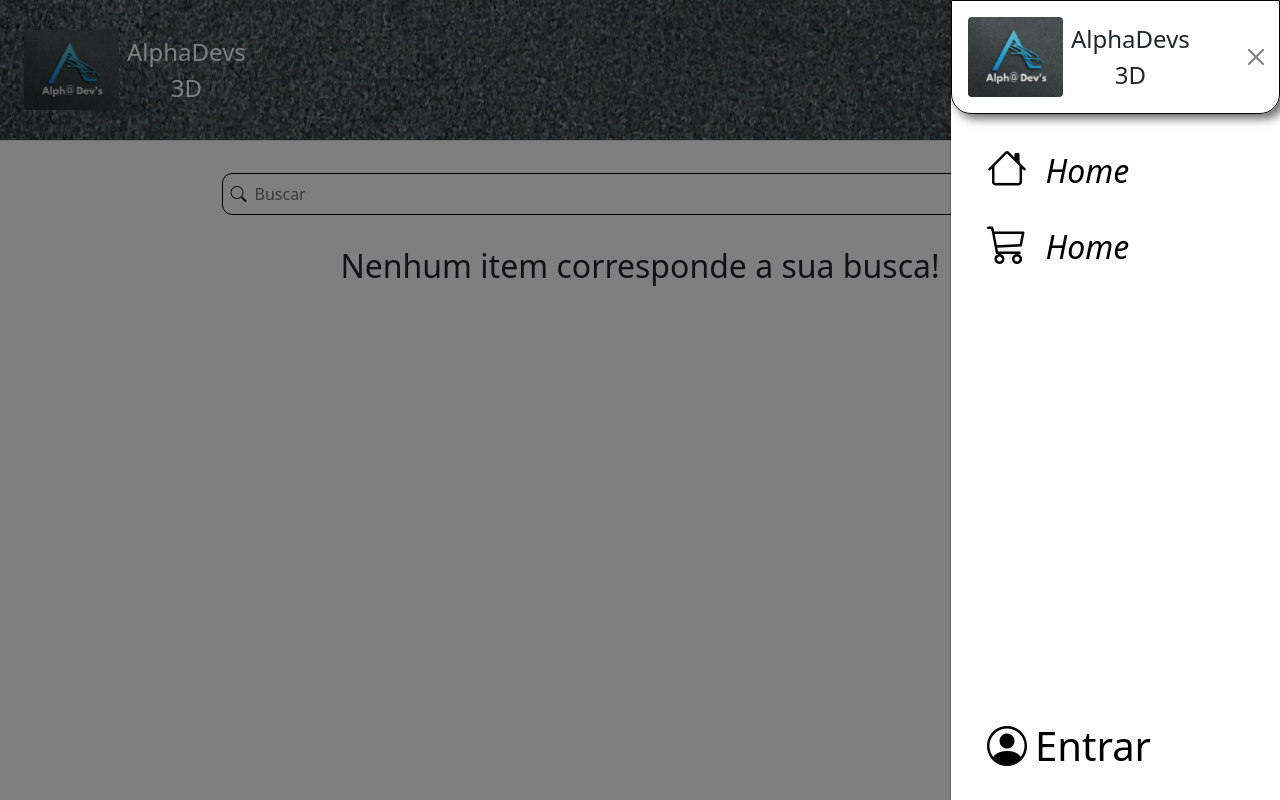
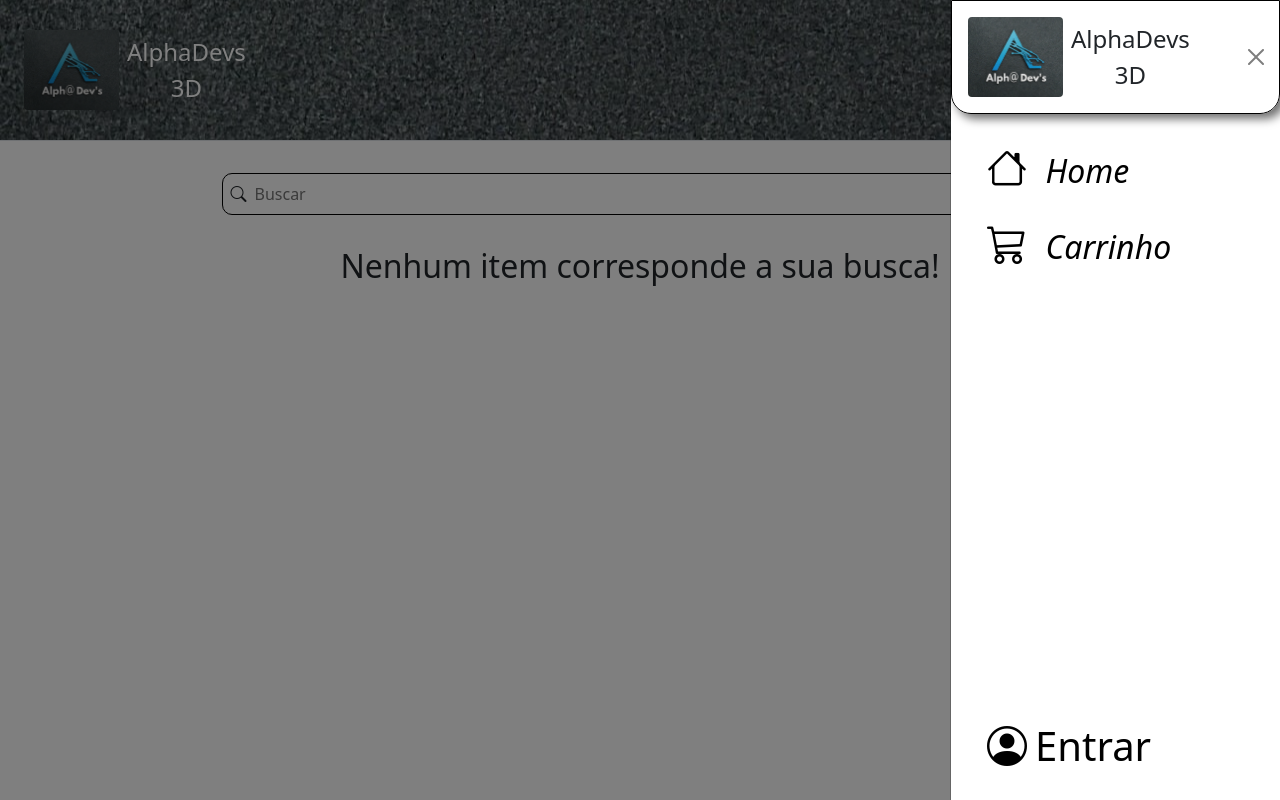
Before and after one commit to Gustavodeoliveiraa/alphadevs, a Django app: page / in a window 1280 px wide, after a click that opens the changed part. Run offline with Django 5.2, Linux system fonts and the light colour scheme; data that the repository does not hold is empty; some libraries are stand-ins or nearby versions.

Commit message:
refactor: changed the write of the side menu of 'home' for 'shop cart'

```diff
--- a/product/templates/components/nav.html
+++ b/product/templates/components/nav.html
@@ -35,7 +35,7 @@
                     <div class="container m-2">
                         <a href="">
                             <i class="bi bi-cart3 fs-1">
-                                <p class="inline-flex  ps-2 fs-2">Home</p>
+                                <p class="inline-flex  ps-2 fs-2">Carrinho</p>
                             </i>
                         </a>
                     </div>
```
